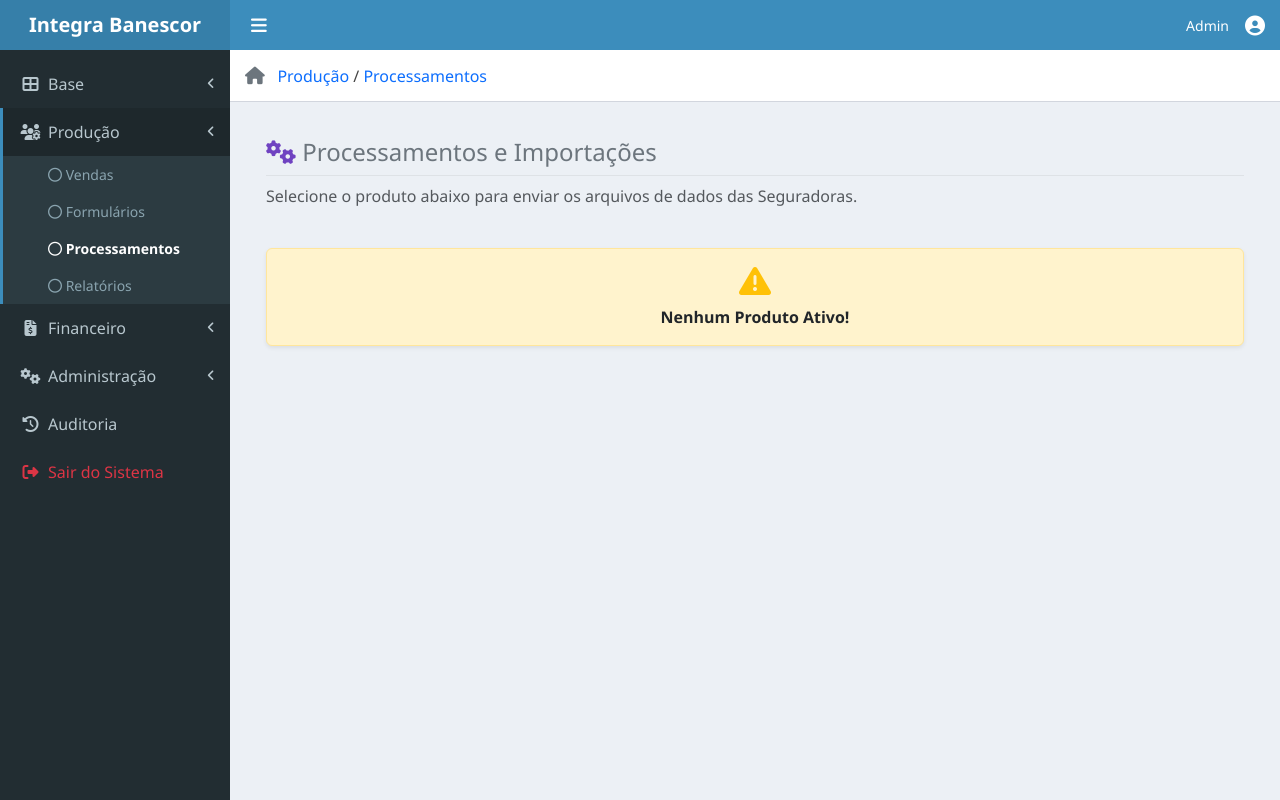
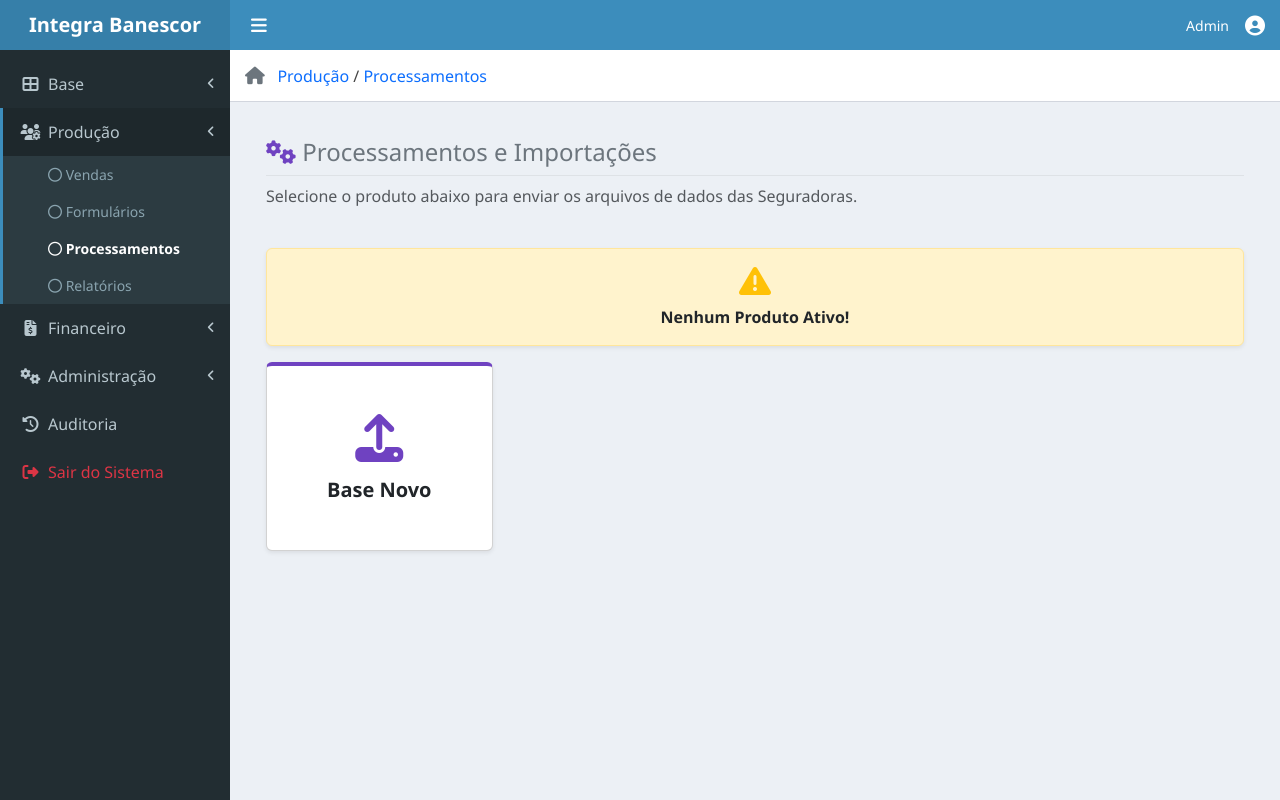
Before and after one commit to DevelopeGoncalves/testando, a Django app: page /producao/processamentos/ in a window 1280 px wide. Run offline with Django 5.2, Linux system fonts and the light colour scheme; the visitor is signed in with stand-in values (Sample User, id 1); data that the repository does not hold is empty; some libraries are stand-ins or nearby versions.

Commit message:
Move 'Base Novo' para Producao/Processamentos no padrao roxo
- Card 'Base Novo' (importacao de indicacoes) adicionado em Producao/Processamentos
  no mesmo layout roxo dos demais, abrindo o modal de upload (action importar_base_novo)
- Removido o card/modal que estava em Base/Formularios (mantida a padronizacao do
  card 'Tipos de pessoa')

```diff
--- a/core/templates/core/producao/processamentos/importacao.html
+++ b/core/templates/core/producao/processamentos/importacao.html
@@ -122,6 +122,48 @@
             </div>
         </div>
         {% endfor %}
+
+        <!-- Importação da Base Novo (indicações de seguridade), no mesmo padrão roxo -->
+        <div class="col-md-3 mb-4">
+            <div class="card shadow-sm h-100 card-hover" style="border-top: 4px solid #6f42c1; cursor: pointer;" data-bs-toggle="modal" data-bs-target="#modalImportarBaseNovo">
+                <div class="card-body text-center d-flex flex-column justify-content-center align-items-center py-5">
+                    <i class="fas fa-upload fa-3x mb-3" style="color: #6f42c1;"></i>
+                    <h5 class="card-title text-dark fw-bold mb-0">Base Novo</h5>
+                </div>
+            </div>
+        </div>
+    </div>
+</div>
+
+<!-- Modal de importação da Base Novo -->
+<div class="modal fade" id="modalImportarBaseNovo" tabindex="-1" aria-hidden="true">
+    <div class="modal-dialog modal-lg modal-dialog-centered">
+        <div class="modal-content border-0 shadow-lg">
+            <div class="modal-header bg-light border-bottom-0 pb-0">
+                <h5 class="modal-title fw-bold text-dark">
+                    <i class="fas fa-file-import me-2" style="color: #6f42c1;"></i> Importar Base Novo
+                </h5>
+                <button type="button" class="btn-close" data-bs-dismiss="modal" aria-label="Close"></button>
+            </div>
+            <div class="modal-body bg-light pt-4 pb-4">
+                <div class="row justify-content-center text-center px-3">
+                    <div class="col-md-8">
+                        <div class="card border-0 shadow-sm p-4" style="border-top: 4px solid #6f42c1 !important;">
+                            <h6 class="fw-bold mb-4" style="color: #6f42c1;">
+                                <i class="fas fa-file-excel fa-2x mb-2"></i><br>Selecione a planilha das indicações de seguridade
+                            </h6>
+                            <form action="{% url 'importar_base_novo' %}" method="post" enctype="multipart/form-data">
+                                {% csrf_token %}
+                                <input class="form-control mb-3" type="file" name="arquivo_planilha" accept=".xlsx, .xls, .csv" required>
+                                <button type="submit" class="btn w-100 fw-bold text-white" style="background-color: #6f42c1;">
+                                    <i class="fas fa-upload"></i> Iniciar Importação
+                                </button>
+                            </form>
+                        </div>
+                    </div>
+                </div>
+            </div>
+        </div>
     </div>
 </div>
 
```
Also changed, not shown: core/templates/core/base/formularios/base_formularios.html (+0 -34 lines).
